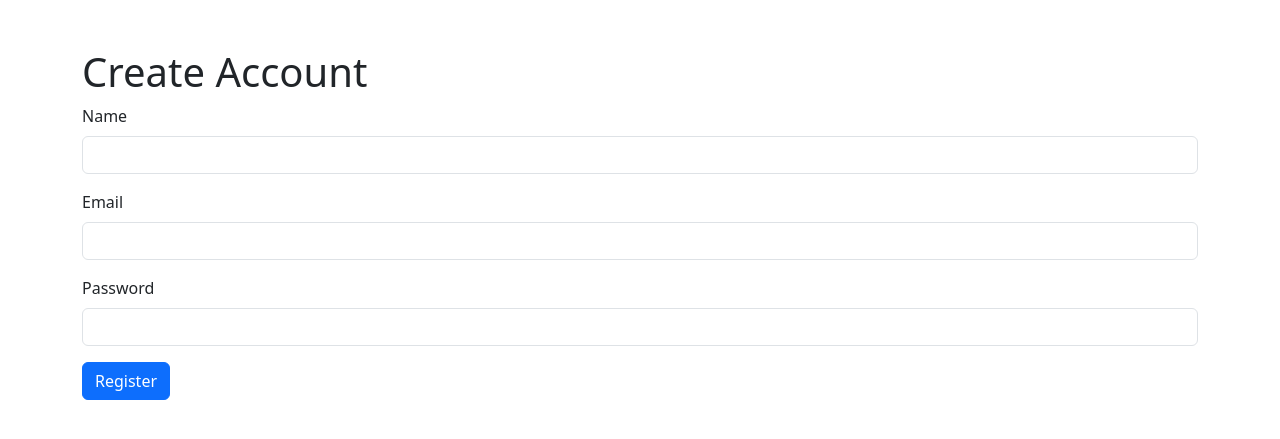
After one commit to thawlinnoo/tasteboard, a Flask app: page /register in a window 1280 px wide. The commit adds this page. Shown: the top 439 px of the page. Run offline with Flask 3, Linux system fonts and the light colour scheme; some libraries are stand-ins or nearby versions.

Commit message:
Add user authentication

```diff
--- a/app.py
+++ b/app.py
@@ -1,28 +1,40 @@
-from flask import Flask, render_template
+from flask import Flask, render_template, redirect, url_for, flash
 from flask_bootstrap import Bootstrap5
 from flask_sqlalchemy import SQLAlchemy
+from werkzeug.security import generate_password_hash, check_password_hash
+from flask_wtf import FlaskForm
+from wtforms import StringField, PasswordField, SubmitField, EmailField
+from wtforms.validators import DataRequired, Length
+from flask_login import LoginManager, UserMixin, login_user, logout_user
 from datetime import datetime, timezone
 
-app = Flask(__name__) #creates the app with flask
+app = Flask(__name__) #creates the flask app object nad store it in variable app
 app.config["SECRET_KEY"] = "dev-secret-key"
 
 Bootstrap5(app) #connect the Bootstrap styling
 
-app.config["SQLALCHEMY_DATABASE_URI"] = "sqlite:///tasteboard.db" #create or use a SQLite db file
+login_manager = LoginManager() #create login manager object and connect it with flask app
+login_manager.init_app(app)
+
+app.config["SQLALCHEMY_DATABASE_URI"] = "sqlite:///tasteboard.db" #create or use a SQLalchemy db object and connect it to flask app
 
 
 db = SQLAlchemy(app) #connect Flask app with db
 
-class User(db.Model): #creating table in db
+class User(UserMixin, db.Model): #creating blueprints for tables, python models that describe the db tables. UserMixin allow flask to use some methods, especially we need to get the user_id once the user logged in. so UserMixin allow to get user_id from this class and use it in flask-login.
     __tablename__ = "users"
     id = db.Column(db.Integer, primary_key=True)
     name = db.Column(db.String(100), nullable=False)
     email = db.Column(db.String(150), unique=True, nullable=False)
-    password_harsh = db.Column(db.String(200), nullable=False)
+    password_hash = db.Column(db.String(200), nullable=False)
     is_admin = db.Column(db.Boolean, default=False)
 
     posts = db.relationship("RestaurantPost", back_populates="author") #relationships are python shortcut to access linked data between tables in code
     comments = db.relationship("Comment", back_populates="author")
+
+@login_manager.user_loader #after the flask-login saved the logged_in user_id by using UserMixin, it finds and get the whole user object from database by using user_loader, especially when user refresh page or load another page or app need to used saved user_id to know who is currently logged in, flask-login already saved the logged_in user's id in session
+def load_user(user_id):
+    return User.query.get(int(user_id))
 
 class RestaurantPost(db.Model):
     __tablename__ = "restaurant_posts"
@@ -34,7 +46,7 @@ class RestaurantPost(db.Model):
     review = db.Column(db.Text, nullable=False)
     date_posted = db.Column(db.DateTime, default=lambda: datetime.now(timezone.utc)) #use lambda to avoid taking time when the app start, we want to take time only when user make comment
 
-    user_id = db.Column(db.Integer, db.ForeignKey("users.id"), nullable=False) #Foreign keys are for actual db link
+    user_id = db.Column(db.Integer, db.ForeignKey("users.id"), nullable=False) #Foreign keys are the columns in db tables that connect to each other
 
     author = db.relationship("User", back_populates="posts")
     comments = db.relationship("Comment", back_populates="restaurant_post")
@@ -51,11 +63,88 @@ class Comment(db.Model):
     author = db.relationship("User", back_populates="comments")
     restaurant_post = db.relationship("RestaurantPost", back_populates="comments")
 
+with app.app_context(): #using app_context method, create tables in db by using all the db.model classes set in flask app
+    db.create_all()
+
+class RegisterForm(FlaskForm): #create the blueprint of the form
+    name = StringField("Name", validators=[DataRequired()])
+    email = StringField("Email", validators=[DataRequired()])
+    password = PasswordField("Password", validators=[DataRequired(), Length(min=6)])
+    submit = SubmitField("Register")
+
+class LoginForm(FlaskForm):
+    email = EmailField("Email", validators=[DataRequired()])
+    password = PasswordField("Password", validators=[DataRequired()])
+    submit = SubmitField("Login")
 
 
-@app.route("/") #homepage
+
+
+@app.route("/") #homepage, connect url / to function below
 def home():
-    return render_template("index.html") #shows HTML page
+    return render_template("index.html") #flask load index.html and process jinja codes inside it and return as html response and show in web browser
+
+@app.route("/register", methods=["GET", "POST"]) #post method here is to receive the data send from html
+def register():
+    form = RegisterForm() #create the from object with the RegisterForm blueprint class
+
+    if form.validate_on_submit(): #check if user inserted form pass the validation or not
+        existing_user = User.query.filter_by(email=form.email.data).first() #check whether the user inserted email is already registered in db or not
+
+        if existing_user:
+            flash("Email already registered. Please log in instead.")
+            return redirect(url_for("register"))
+
+        password_hash = generate_password_hash(form.password.data) #hash the password that user inserted in form
+
+        if User.query.count() == 0: #check if it is the first ever user registered in the db, because the first registered id will become admin
+            is_first_user = True
+        else:
+            is_first_user = False
+
+
+        new_user = User(
+            name=form.name.data,
+            email=form.email.data,
+            password_hash=password_hash,
+            is_admin=is_first_user
+
+        )
+
+        db.session.add(new_user) #add this new user into db
+        db.session.commit() #save changes
+
+        flash("Account created successfully.")
+        return redirect(url_for("home"))
+
+    return render_template("register.html", form=form)
+
+@app.route("/login", methods=["GET", "POST"])
+def login():
+    form = LoginForm()
+
+    if form.validate_on_submit():
+        user = User.query.filter_by(email=form.email.data).first()
+
+        if not user:
+            flash("No account found with that email.")
+            return redirect(url_for("Login"))
+
+        if not check_password_hash(user.password_hash, form.password.data): #automatically switch user's input password in form into hash format to compare with the one saved in db
+            flash("Incorrect password.")
+            return redirect(url_for("login"))
+
+        login_user(user)
+        flash("Logged in successfully.")
+        return redirect(url_for("home"))
+
+    return render_template("login.html", form=form)
+
+@app.route("/logout") #after log out, flask-login forget logged_in user_id from session
+def logout():
+    logout_user()
+    flash("Logged out successfully")
+    return redirect(url_for("home"))
 
 if __name__ == "__main__": #to check whether the file is running directly from this file.
     app.run(debug=True) #to reload the local server every time we save the file after editing
--- a/templates/base.html
+++ b/templates/base.html
@@ -10,7 +10,22 @@
     <link rel="stylesheet" href=""{{ url_for('static', filename='styles.css')}}
   </head>
   <body>
-    {% block content %} #where each page puts its own content since base.html is the main layout
+    <div class=""container mt-3>
+      <!-- by using flash, check any message to appeal to user and put it into messages variable -->
+      {% with messages = get_flashed_messages() %}
+        {% if messages %}
+          {% for message in messages %}
+          <!-- bootstrap style for alert message -->
+            <div class="alert alert-info">
+              {{message}}
+            </div>
+          {% endfor %}
+        {% endif %}
+      {% endwith %}
+
+    </div>
+    <!-- where each page puts its own content since base.html is the main shared layout -->
+    {% block content %}
     {% endblock %}
 
     {{ bootstrap.load_js() }}
--- /dev/null
+++ b/templates/register.html
@@ -0,0 +1,32 @@
+{% extends "base.html" %}
+
+{% block content %}
+<div class="container mt-5">
+    <h1>Create Account</h1>
+    <!-- post method here is to send the form data back to register route -->
+    <form method="POST">
+        <!-- adds the hidden CSRF security token required by Flask-WTF. the secret token auto include when the use send data, and the server verifies it by marching it with the one saved in user's active session. it prevents 3rd party actions. -->
+        {{ form.hidden_tag() }}
+
+        <div class="mb-3">
+            <!-- show the label and make it as bootstrap style -->
+            {{ form.name.label(class="form-label") }}
+            <!-- show the text input box and make it as bootstrap style -->
+            {{ form.name(class="form-control") }}
+        </div>
+
+        <div class="mb-3">
+            {{ form.email.label(class="form-label") }}
+            {{ form.email(class="form-control") }}
+        </div>
+
+        <div class="mb-3">
+            {{ form.password.label(class="form-label") }}
+            {{ form.password(class="form-control") }}
+        </div>
+
+        {{ form.submit(class="btn btn-primary") }}
+
+    </form>
+</div>
+{% endblock %}
```
Also changed, not shown: templates/index.html (+17 -0 lines), templates/login.html (added, +24 -0 lines).
